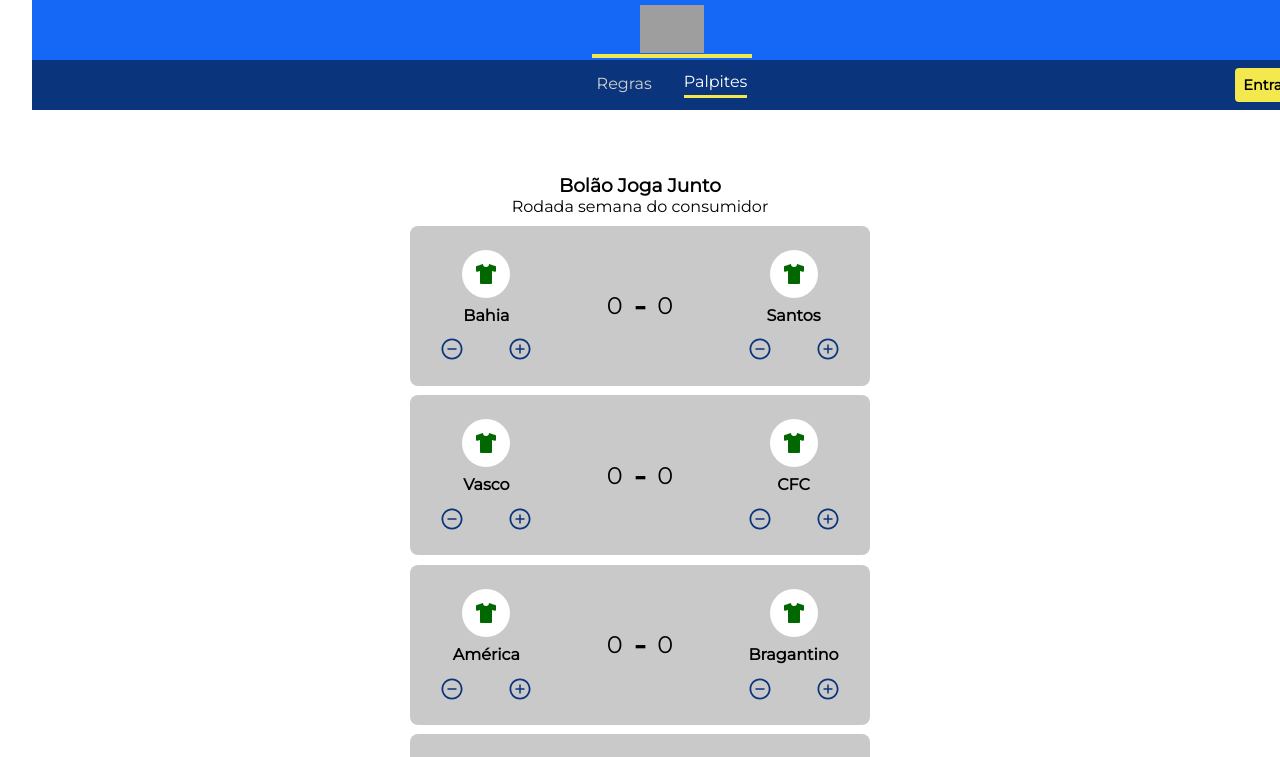
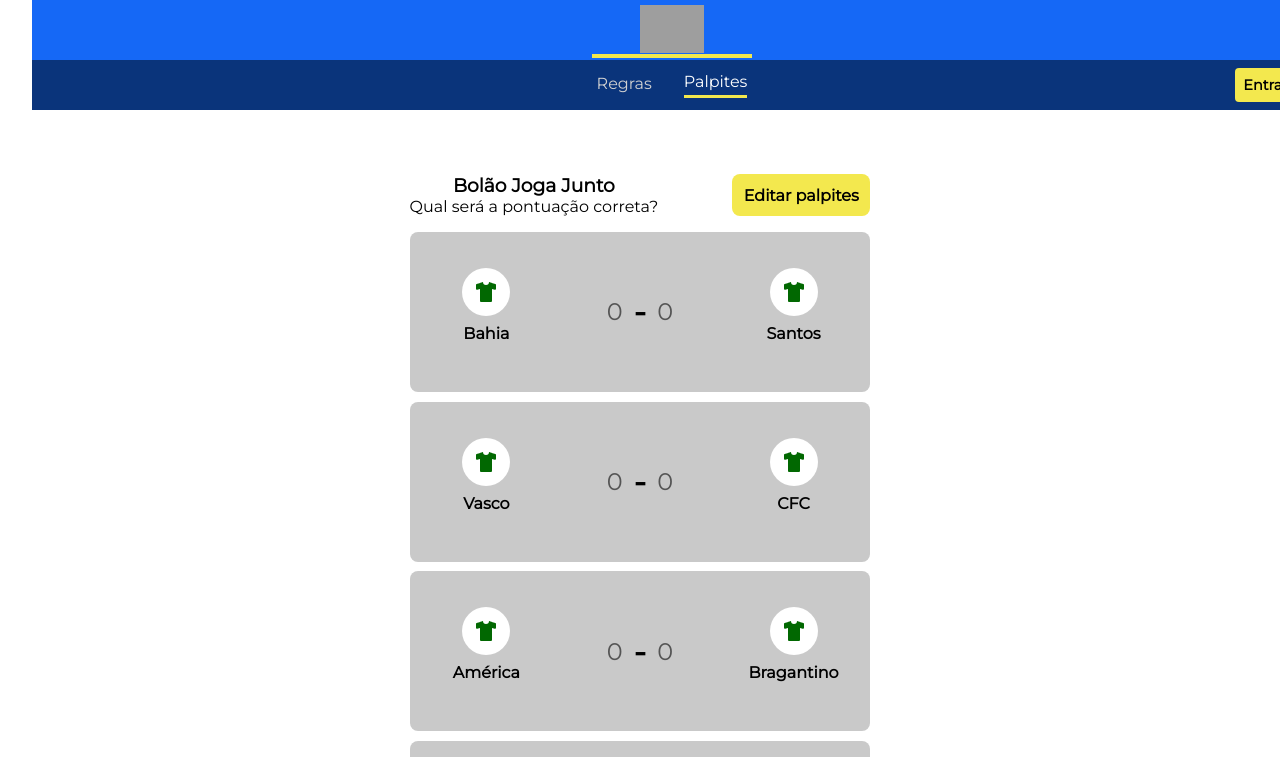
Before and after one commit to guipiri/bolao-jogajunto, a React (Vite) app: page /palpite in a window 1280 px wide. Shown: the top 757 px of the page. Built offline with nearby package versions, Linux system fonts and the light colour scheme; grey boxes are pictures that could not be loaded.

Commit message:
feat: getting data from child component placar into palpite component we need this information because fetch api to set data into sheets will be called in palpite

```diff
--- a/src/components/placar/Placar.css
+++ b/src/components/placar/Placar.css
@@ -93,3 +93,7 @@
   cursor: pointer;
 
 }
+
+.notChangeable {
+  display: none;
+}
--- a/src/components/placar/Placar.jsx
+++ b/src/components/placar/Placar.jsx
@@ -3,42 +3,47 @@
 import { AiOutlinePlusCircle, AiOutlineMinusCircle } from "react-icons/ai";
 import { BiSolidTShirt } from "react-icons/bi";
 
-function Placar({ arrayScore, aTeamName, bTeamName, isChangeable }) {
-  const [score, setScore] = useState({ A: arrayScore[0], B: arrayScore[1] });
-
+function Placar({
+  scores,
+  setScores,
+  index,
+  aTeamName,
+  bTeamName,
+  isChangeable,
+}) {
   const plusOne = (team) => {
     if (!isChangeable) return;
-    if (team === "A") {
-      setScore({ ...score, A: Math.round(score.A) + 1 });
-    } else {
-      setScore({ ...score, B: Math.round(score.B) + 1 });
-    }
+    const newScores = [...scores];
+    newScores[index][team] = Math.round(newScores[index][team]) + 1;
+    setScores([...newScores]);
   };
+
   const minusOne = (team) => {
     if (!isChangeable) return;
-    if (team === "A") {
-      if (score.A != 0) {
-        setScore({ ...score, A: score.A - 1 });
-      }
-    } else {
-      if (score.B != 0) {
-        setScore({ ...score, B: score.B - 1 });
-      }
-    }
+    if (scores[index][team] <= 0) return;
+    const newScores = [...scores];
+    newScores[index][team] = Math.round(newScores[index][team]) - 1;
+    setScores([...newScores]);
   };
 
   const handleChange = (e) => {
-    if (e.target.id == "A") {
-      setScore({
-        ...score,
-        A: e.target.value == "" ? "" : Math.round(e.target.value),
-      });
-    } else {
-      setScore({
-        ...score,
-        B: e.target.value == "" ? "" : Math.round(e.target.value),
-      });
-    }
+    const newScores = [...scores];
+    newScores[index][e.target.id] = e.target.value;
+    setScores([...newScores]);
+  };
+
+  const handleBlur = () => {
+    const newScores = scores.map((score, i) => {
+      if (i < 10) {
+        return [
+          Math.max(0, Math.round(score[0])),
+          Math.max(0, Math.round(score[1])),
+        ];
+      } else {
+        return score;
+      }
+    });
+    setScores([...newScores]);
   };
   return (
     <div className="placar">
@@ -48,14 +53,34 @@
         </div>
         <span>{aTeamName}</span>
         <div className="modifyScore">
-          <AiOutlineMinusCircle onClick={() => minusOne("A")} />
-          <AiOutlinePlusCircle onClick={() => plusOne("A")} />
+          <AiOutlineMinusCircle
+            className={!isChangeable && "notChangeable"}
+            onClick={() => minusOne(0)}
+          />
+          <AiOutlinePlusCircle
+            className={!isChangeable && "notChangeable"}
+            onClick={() => plusOne(0)}
+          />
         </div>
       </div>
       <div className="teams values">
-        <input onChange={handleChange} type="number" value={score.A} id="A" />
+        <input
+          onBlur={handleBlur}
+          onChange={handleChange}
+          type="number"
+          value={scores[index][0]}
+          id={0}
+          disabled={!isChangeable}
+        />
         <span>-</span>
-        <input onChange={handleChange} type="number" value={score.B} id="B" />
+        <input
+          onBlur={handleBlur}
+          onChange={handleChange}
+          type="number"
+          value={scores[index][1]}
+          id={1}
+          disabled={!isChangeable}
+        />
       </div>
       <div className="teams">
         <div className="teamCircle">
@@ -63,8 +88,14 @@
         </div>
         <span>{bTeamName}</span>
         <div className="modifyScore">
-          <AiOutlineMinusCircle onClick={() => minusOne("B")} />
-          <AiOutlinePlusCircle onClick={() => plusOne("B")} />
+          <AiOutlineMinusCircle
+            className={!isChangeable && "notChangeable"}
+            onClick={() => minusOne(1)}
+          />
+          <AiOutlinePlusCircle
+            className={!isChangeable && "notChangeable"}
+            onClick={() => plusOne(1)}
+          />
         </div>
       </div>
     </div>
--- a/src/routes/palpite/Palpite.css
+++ b/src/routes/palpite/Palpite.css
@@ -1,17 +1,49 @@
-.palpite {
-  min-height: calc(100vh - 221px);
-  width: 100%;
+.palpites {
+  max-width: 30rem;
+  margin-top: 2rem;
+  padding: 0 .6rem;
+}
+
+.flexColumnCenter {
   display: flex;
   flex-direction: column;
   align-items: center;
+  width: 100%;
 }
 
-.palpitesDesc {
+.palpitesHeader {
   width: 100%;
+  display: flex;
+  justify-content: space-between;
+  margin-bottom: .4rem;
+}
+
+.button {
+  padding: 0.5rem;
+  width: 30%;
+  background-color: #f3e84e;
+  border: none;
+  color: black;
+  font-weight: bold;
+  border-radius: 0.5rem;
+  font-size: 1rem;
+}
+
+.button:hover {
+  cursor: pointer;
+  box-shadow: 1px 1px 8px #91919181;
+  transition: 0.2s;
+}
+
+.divButton {
+  margin-top: .6rem;
   max-width: 30rem;
-  display: flex;
-  flex-direction: column;
-  align-items: center;
-  margin-top: 2rem;
-  padding: 0 .6rem;
 }
+
+.divButton button {
+  width: calc(100% - 1.2rem);
+}
+
+.none {
+  display: none;
+}
--- a/src/routes/palpite/Palpite.jsx
+++ b/src/routes/palpite/Palpite.jsx
@@ -16,7 +16,20 @@
     ["Corinthians", "Botafogo"],
     ["CAM", "Cuiabá"],
   ];
-  const [scores, setScores] = useState();
+
+  const [isChangeable, setIsChangeable] = useState(false);
+  const [scores, setScores] = useState([
+    [0, 0],
+    [0, 0],
+    [0, 0],
+    [0, 0],
+    [0, 0],
+    [0, 0],
+    [0, 0],
+    [0, 0],
+    [0, 0],
+    [0, 0],
+  ]);
 
   const { user } = useContext(UserContext);
   let userId;
@@ -25,6 +38,21 @@
     userId = user._id;
     ftd_date = user.ftd_date;
   }
+
+  const handleEdit = () => {
+    const nowUnix = Math.round(Date.now() / 1000);
+    const firstMatch = 1695078000;
+    console.log(nowUnix, firstMatch);
+    if (nowUnix > firstMatch) {
+      alert("Palpites fechados! O primeiro confronto já começou!");
+    } else if (!userId) {
+      alert("Faça login para fazer seus palpites");
+    } else if (!ftd_date) {
+      alert("Faça seu primeiro depósito para participar!");
+    } else {
+      setIsChangeable(true);
+    }
+  };
 
   useEffect(() => {
     if (userId) {
@@ -60,13 +88,25 @@
     }
   }, []);
 
+  const handleSubmit = () => {
+    console.log(scores);
+  };
   return (
-    <div className="palpite">
-      <div className="palpitesDesc">
+    <div className="flexColumnCenter">
+      <div className="palpites flexColumnCenter">
+        <div className="palpitesHeader">
+          <div>
             <h3>Bolão Joga Junto</h3>
-        <p>Rodada semana do consumidor</p>
-        {scores
-          ? scores.map((element, index) => {
+            <p>Qual será a pontuação correta?</p>
+          </div>
+          <button
+            className={isChangeable ? "none" : "button"}
+            onClick={handleEdit}
+          >
+            Editar palpites
+          </button>
+        </div>
+        {scores.map((element, index) => {
           if (index < 10) {
             return (
               <Placar
@@ -74,22 +114,23 @@
                 aTeamName={matches[index][0]}
                 bTeamName={matches[index][1]}
                 arrayScore={element}
-                    isChangeable={true}
+                isChangeable={isChangeable}
+                scores={scores}
+                setScores={setScores}
+                index={index}
               />
             );
           }
-            })
-          : matches.map((element, index) => {
-              return (
-                <Placar
-                  key={`placar${index + 1}`}
-                  aTeamName={element[0]}
-                  bTeamName={element[1]}
-                  arrayScore={[0, 0]}
-                  isChangeable={true}
-                />
-              );
         })}
+      </div>
+      <div className="flexColumnCenter divButton">
+        <button
+          onClick={handleSubmit}
+          type="submit"
+          className={!isChangeable ? "none" : "button"}
+        >
+          Enviar palpites
+        </button>
       </div>
     </div>
   );
```
Lines whose indentation alone changed are shown as unchanged.
